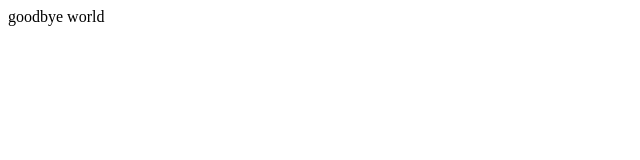
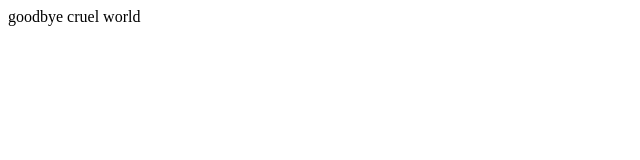
Before and after one commit to trwalt/twalters-starter, a plain HTML site: page index.html in a window 1280 px wide. Shown: the full height of the page, 0-640 px from the left. Drawn offline with Linux system fonts and the light colour scheme.

Commit message:
Update index.html

```diff
--- a/index.html
+++ b/index.html
@@ -1,6 +1,6 @@
 <html>
 
-goodbye world
+goodbye cruel world
 
 
 <html>
```
